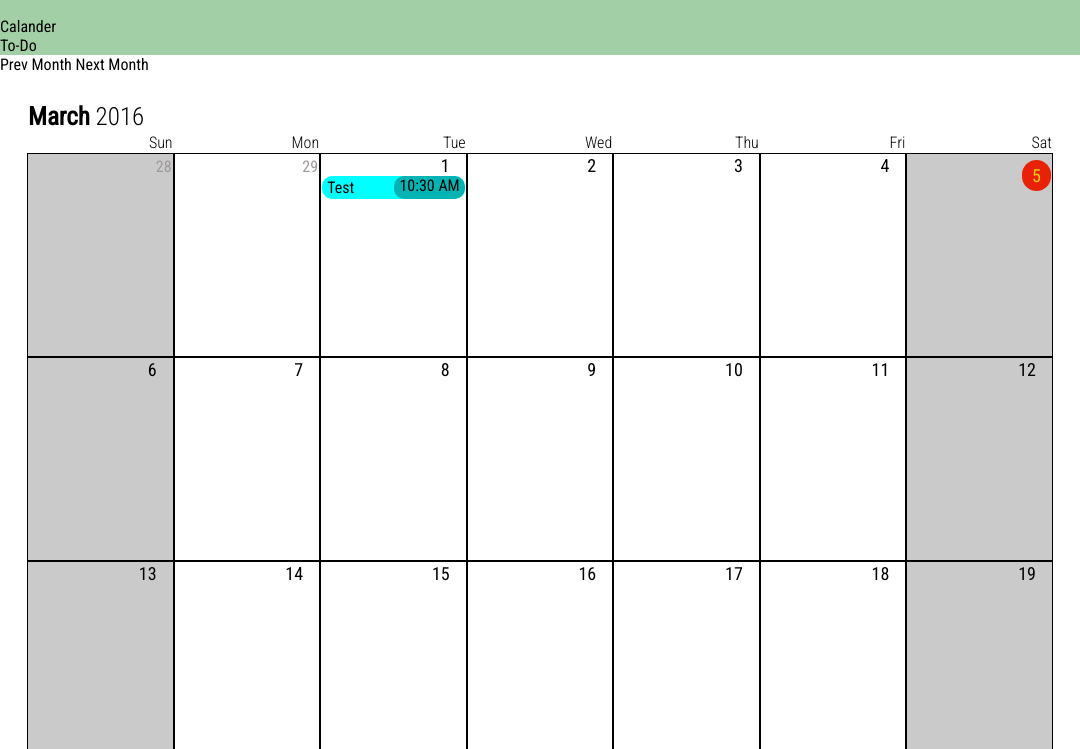
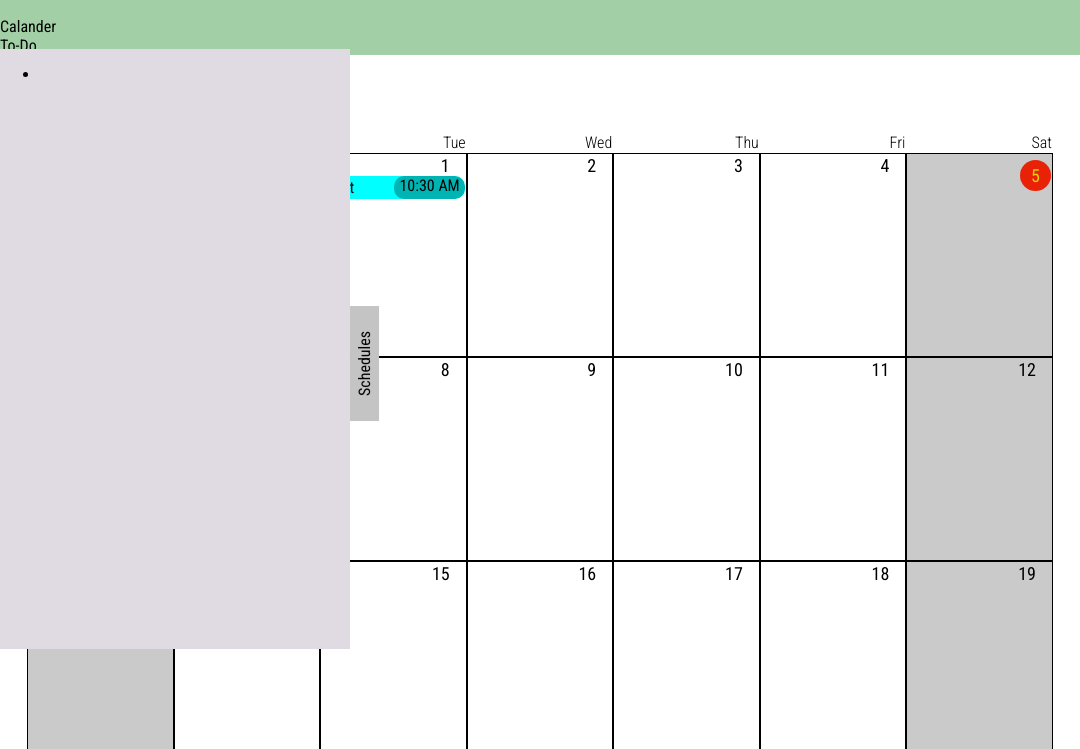
Before and after one commit to unholydeath785/NodeApp, an Electron app: page calander.html in a window 1080 px wide. Shown: the part 51-800 px from the top of the page. Drawn offline with Linux system fonts and the light colour scheme.

Commit message:
Calendar Schedule Structure added

```diff
--- a/Assets/Scripts/JS/calendar.js
+++ b/Assets/Scripts/JS/calendar.js
@@ -15,6 +15,7 @@ Date.prototype.addHours = function (hours) {
 
 var calendarApp = (function ($) {
   //Gloabl for fall back in case of nessacary excess functions
+  var isScheduleShowing = false;
   var longEventIsChecked = false;
   var allDayIsChecked = false;
   var calendarEventsArray = []
@@ -189,6 +190,7 @@ var calendarApp = (function ($) {
 
   function CalendarEvent(name,date,date1) {
     this.name = name;
+    this.schedule = 'default';
     this.year = date.getFullYear();
     this.month = date.getMonth();
     this.day = date.getDate();
@@ -283,6 +285,21 @@ var calendarApp = (function ($) {
         return calendarEventsArray[i];
       }
     }
+  }
+
+  //========================================
+  //||                                    ||
+  //||            Schedule                ||
+  //||                                    ||
+  //========================================
+
+
+  function Schedule (name,color) {
+    this.name = name;
+    this.color = color;
+    this.calEvents = [];
+    this.showing = false;
+
   }
 
   //functions
@@ -755,6 +772,11 @@ var calendarApp = (function ($) {
   })
 
 
+  $('.schedule-tab').click(function () {
+    $('.schedule-container').toggle();
+  })
+
+
   //return
   return {
     start: ignition,
--- a/Assets/Styles/Sass/3-modueles/calendar.scss
+++ b/Assets/Styles/Sass/3-modueles/calendar.scss
@@ -49,7 +49,7 @@ body {
       position: relative;
       font-size:18px;
       top:10px;
-      padding:5px 10px;
+      padding:5px 11px;
       border-radius:100px;
       background-color: rgb(233, 34, 7);
       color:rgb(224, 210, 13);
@@ -111,7 +111,7 @@ body {
       position: relative;
       font-size:18px;
       top:10px;
-      padding:5px 10px;
+      padding:5px 11px;
       border-radius:100px;
       background-color: rgb(233, 34, 7);
       color:rgb(224, 210, 13);
@@ -285,11 +285,9 @@ body {
 }
 
 .popup-menu {
-  position: absolute;
+  position: fixed;
   top: 0;
   left:0;
-  width: 100%;
-  height: 100%;
   display: none;
   .triangle-up {
     position: absolute;
@@ -303,7 +301,6 @@ body {
   .popup-menu-wrapper {
     position: absolute;
     text-align: center;
-
     width: 400px;
     height: 600px;
     background-color: $background-color-norm;
@@ -316,3 +313,29 @@ body {
     margin-left:25px;
   }
 }
+
+.schedule-tab {
+  top:400px;
+  position: fixed;
+  left:307px;
+  background-color: rgb(196, 196, 196);
+  -webkit-transform: rotate(-90deg);
+  -moz-transform: rotate(-90deg);
+  -ms-transform: rotate(-90deg);
+  -o-transform: rotate(-90deg);
+  padding:5px 25px;
+  .tab-text {
+    height:400px;
+  }
+}
+
+.schedule-container {
+  position: fixed;
+  margin-top: 100px;
+  top:0px;
+  left:0px;
+  width:350px;
+  height:600px;
+  background-color:rgb(224, 218, 227);
+
+}
--- a/calander.html
+++ b/calander.html
@@ -74,11 +74,19 @@
       </div>
     </section>
 
-    <section class="show-calendar-event">
-      <div class="create-calendar-event-container">
-        <div class="triangle-up"></div>
+    <section class="schedule-wrapper">
+      <div class="schedule-tab">
+        <span class="tab-text">Schedules</span>
+      </div>
+      <div class="schedule-container">
+        <div class="schedule-menu">
+          <ul class="schedule-list">
+            <li class="schedule-info"><span class="schedule-color"></span><span class="schedule-name"></span></li>
+          </ul>
+        </div>
+      </div>
+    </section>
 
-    </section>
 
     <section class="hidden-iframe-overlay">
       <div class="hidden-iframe-container">
```
Also changed, not shown: Assets/Styles/CSS/main.css, 1 other file.
